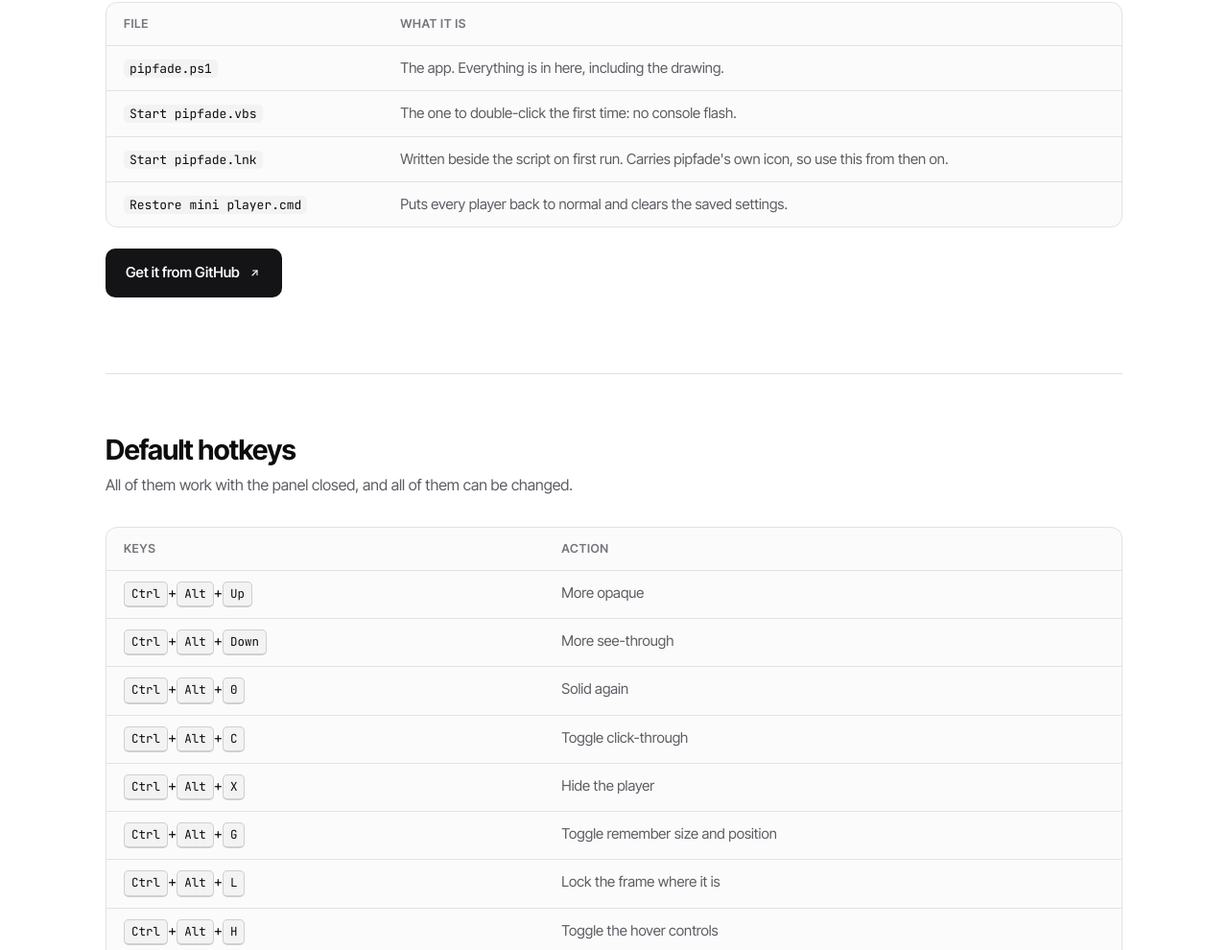
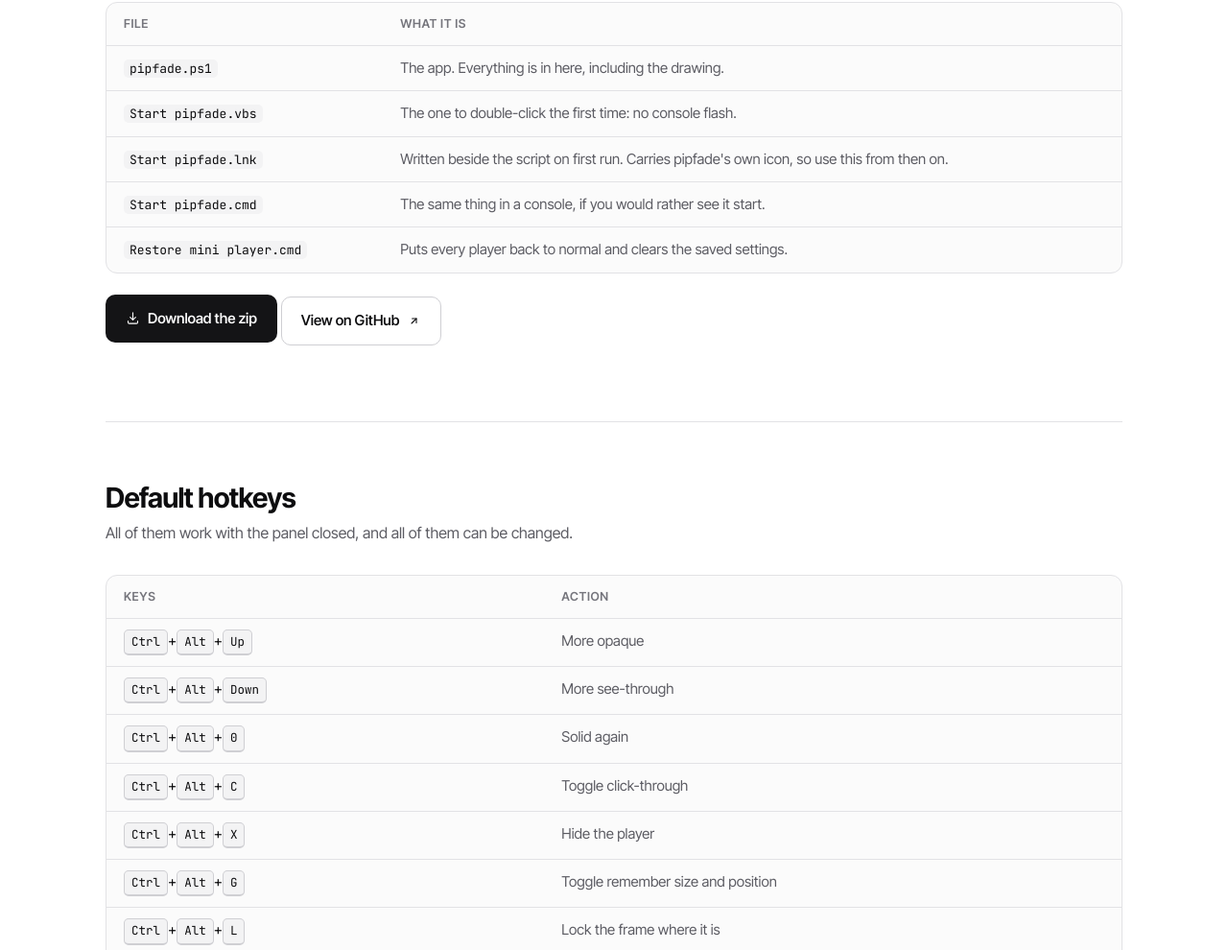
Before and after one commit to LvSpook/pipfade, a plain HTML site: page docs/index.html in a window 1280 px wide. Shown: the part 2827-3817 px from the top of the page at 96% size. Drawn offline with Linux system fonts and the light colour scheme.

Commit message:
docs: point the download button at the release zip and list the console launcher

```diff
--- a/docs/index.html
+++ b/docs/index.html
@@ -91,7 +91,7 @@
     </div>
 
     <div class="cta-row">
-      <a class="btn btn-primary" href="https://github.com/LvSpook/pipfade/archive/refs/heads/main.zip">
+      <a class="btn btn-primary" href="https://github.com/LvSpook/pipfade/releases/latest/download/pipfade-windows.zip">
         <svg class="icon" aria-hidden="true"><use href="#i-download"/></svg>
         Download
       </a>
@@ -229,6 +229,10 @@
               <td>Written beside the script on first run. Carries pipfade's own icon, so use this from then on.</td>
             </tr>
             <tr>
+              <td><code>Start pipfade.cmd</code></td>
+              <td>The same thing in a console, if you would rather see it start.</td>
+            </tr>
+            <tr>
               <td><code>Restore mini player.cmd</code></td>
               <td>Puts every player back to normal and clears the saved settings.</td>
             </tr>
@@ -237,8 +241,12 @@
       </div>
 
       <p class="after-table">
-        <a class="btn btn-primary" href="https://github.com/LvSpook/pipfade">
-          Get it from GitHub
+        <a class="btn btn-primary" href="https://github.com/LvSpook/pipfade/releases/latest/download/pipfade-windows.zip">
+          <svg class="icon" aria-hidden="true"><use href="#i-download"/></svg>
+          Download the zip
+        </a>
+        <a class="btn btn-ghost" href="https://github.com/LvSpook/pipfade">
+          View on GitHub
           <svg class="icon" aria-hidden="true"><use href="#i-external"/></svg>
         </a>
       </p>
```
